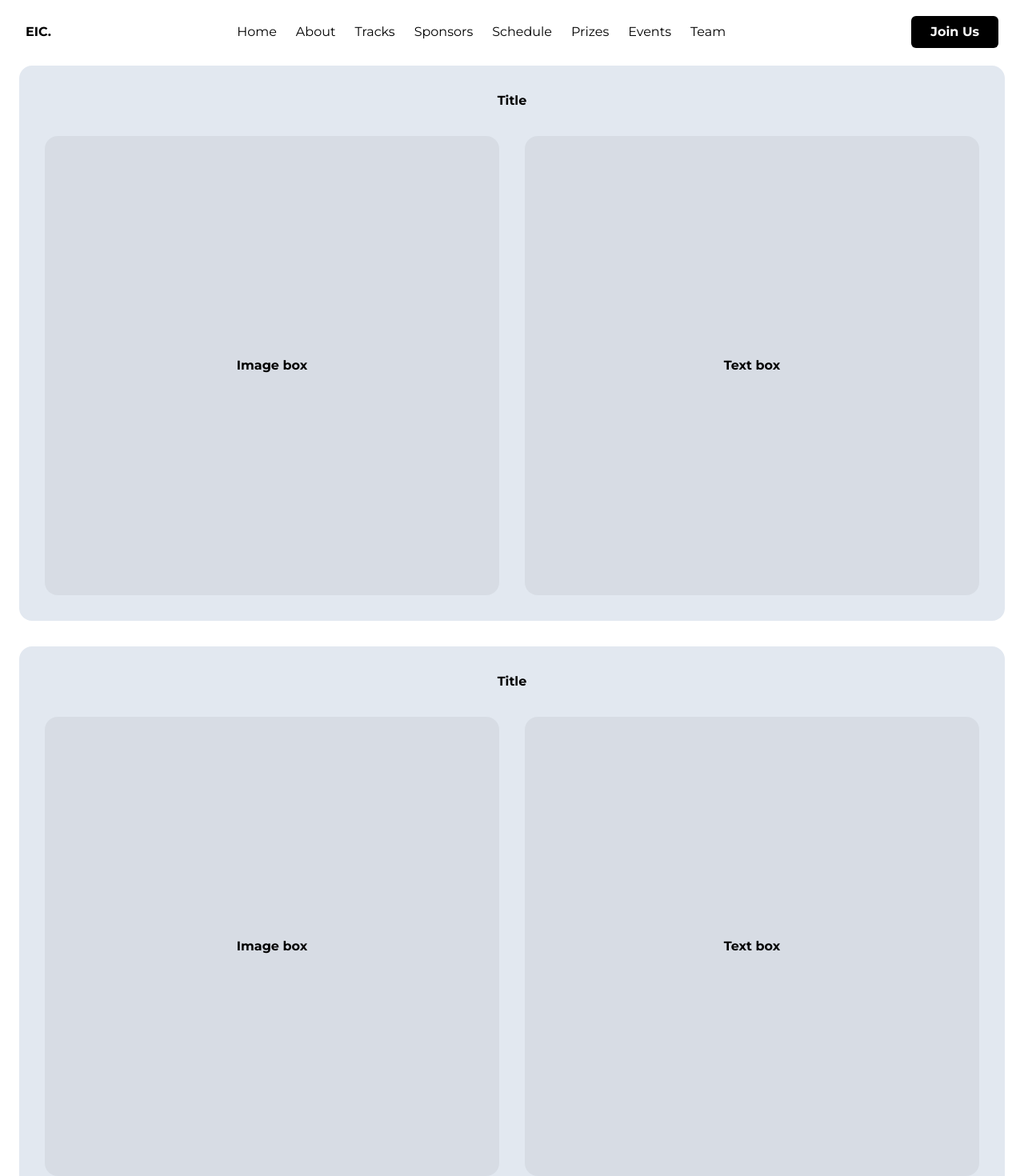
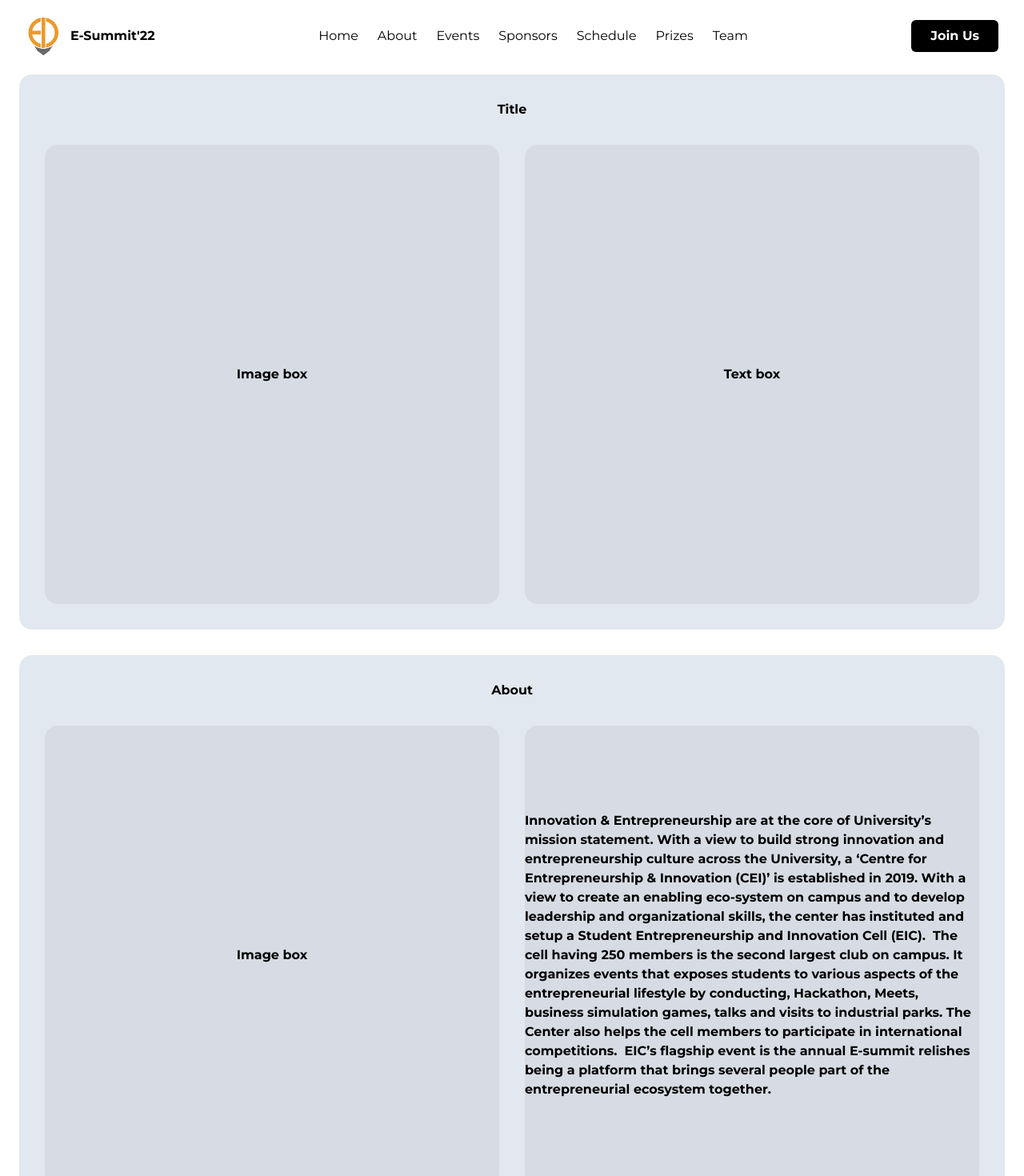
Before and after one commit to AndroBuddy/eic-site, a Vue app: page / in a window 1280 px wide. Shown: the top 1470 px of the page at 80% size. Built offline with nearby package versions, Linux system fonts and the light colour scheme.

Commit message:
Added Few Stuff

```diff
--- a/index.html
+++ b/index.html
@@ -4,7 +4,7 @@
     <meta charset="UTF-8" />
     <link rel="icon" href="/favicon.ico" />
     <meta name="viewport" content="width=device-width, initial-scale=1.0" />
-    <title>Vite App</title>
+    <title>E-Summit'22</title>
   </head>
   <body>
     <div id="app"></div>
--- a/src/App.vue
+++ b/src/App.vue
@@ -16,13 +16,18 @@ import Footer from './components/Footer.vue';
 			</div>
 		</div>
 		<div id="about" class="ctnr flex flex-col items-center p-6 lg:p-8 gap-6 lg:gap-8 w-full rounded-2xl bg-slate-200 font-bold">
-			<h1>Title</h1>
+			<h1>About</h1>
 			<div class="flex flex-col lg:flex-row justify-center items-center flex-grow w-full gap-6 lg:gap-8">
 				<div class="flex justify-center items-center bg-black/5 w-full lg:w-1/2 h-1/2 lg:h-full rounded-2xl">Image box</div>
-				<div class="flex justify-center items-center bg-black/5 w-full lg:w-1/2 h-1/2 lg:h-full rounded-2xl">Text box</div>
+				<div class="flex justify-center items-center bg-black/5 w-full lg:w-1/2 h-1/2 lg:h-full rounded-2xl">
+					Innovation & Entrepreneurship are at the core of University’s mission statement. With a view to build strong innovation and entrepreneurship culture across the University, a ‘Centre for Entrepreneurship & Innovation (CEI)’ is established in 2019. With a view to create an enabling eco-system on campus and to develop leadership and organizational skills, the center has instituted and setup a Student Entrepreneurship and Innovation Cell (EIC).
+The cell having 250 members is the second largest club on campus. It organizes events that exposes students to various aspects of the entrepreneurial lifestyle by conducting, Hackathon, Meets, business simulation games, talks and visits to industrial parks. The Center also helps the cell members to participate in international competitions.
+
+EIC’s flagship event is the annual E-summit relishes being a platform that brings several people part of the entrepreneurial ecosystem together.
+				</div>
 			</div>
 		</div>
-		<div id="tracks" class="ctnr flex flex-col items-center p-6 lg:p-8 gap-6 lg:gap-8 w-full rounded-2xl bg-slate-200 font-bold">
+		<div id="events" class="ctnr flex flex-col items-center p-6 lg:p-8 gap-6 lg:gap-8 w-full rounded-2xl bg-slate-200 font-bold">
 			<h1>Title</h1>
 			<div class="flex flex-col lg:flex-row justify-center items-center flex-grow w-full gap-6 lg:gap-8">
 				<div class="flex justify-center items-center bg-black/5 w-full lg:w-1/2 h-1/2 lg:h-full rounded-2xl">Image box</div>
@@ -50,7 +55,7 @@ import Footer from './components/Footer.vue';
 				<div class="flex justify-center items-center bg-black/5 w-full lg:w-1/2 h-1/2 lg:h-full rounded-2xl">Text box</div>
 			</div>
 		</div>
-		<div id="events" class="ctnr flex flex-col items-center p-6 lg:p-8 gap-6 lg:gap-8 w-full rounded-2xl bg-slate-200 font-bold">
+		<div id="" class="ctnr flex flex-col items-center p-6 lg:p-8 gap-6 lg:gap-8 w-full rounded-2xl bg-slate-200 font-bold">
 			<h1>Title</h1>
 			<div class="flex flex-col lg:flex-row justify-center items-center flex-grow w-full gap-6 lg:gap-8">
 				<div class="flex justify-center items-center bg-black/5 w-full lg:w-1/2 h-1/2 lg:h-full rounded-2xl">Image box</div>
--- a/src/components/Header.vue
+++ b/src/components/Header.vue
@@ -1,17 +1,17 @@
 <template>
 	<header id="header" class="flex w-full justify-between items-center px-8 py-5 z-40 sticky -top-0 border-white border-b-2 backdrop-blur transition-colors duration-500 bg-transparent" :class="{'bg-black/5': !showNavbar}">
-		<a href="/" class="font-bold">
-			<!-- <img src="../assets/enigma.svg" class="lg:w-auto w-6 select-none" /> -->
-			EIC.
+		<a href="/" class="flex items-center gap-2 font-bold">
+			<img src="../assets/logo.png" class="lg:w-12 w-6 select-none" />
+			E-Summit'22
 		</a>
 		<ul class="lg:flex hidden gap-6">
 			<li><a class="hover:underline transition ease-in-out duration-300 cursor-pointer" v-scroll-to="`#home`">Home</a></li>
 			<li><a class="hover:underline transition ease-in-out duration-300 cursor-pointer" v-scroll-to="`#about`">About</a></li>
-			<li><a class="hover:underline transition ease-in-out duration-300 cursor-pointer" v-scroll-to="`#tracks`">Tracks</a></li>
+			<li><a class="hover:underline transition ease-in-out duration-300 cursor-pointer" v-scroll-to="`#events`">Events</a></li>
+			<!-- <li><a class="hover:underline transition ease-in-out duration-300 cursor-pointer" v-scroll-to="`#tracks`">Tracks</a></li> -->
 			<li><a class="hover:underline transition ease-in-out duration-300 cursor-pointer" v-scroll-to="`#sponsors`">Sponsors</a></li>
 			<li><a class="hover:underline transition ease-in-out duration-300 cursor-pointer" v-scroll-to="`#schedule`">Schedule</a></li>
 			<li><a class="hover:underline transition ease-in-out duration-300 cursor-pointer" v-scroll-to="`#prizes`">Prizes</a></li>
-			<li><a class="hover:underline transition ease-in-out duration-300 cursor-pointer" v-scroll-to="`#events`">Events</a></li>
 			<li><a class="hover:underline transition ease-in-out duration-300 cursor-pointer" v-scroll-to="`#team`">Team</a></li>
 		</ul>
 		<button class="h-10 px-6 font-semibold rounded-md bg-black text-white hidden lg:block" type="submit">
@@ -37,11 +37,11 @@
 			<ul class="flex flex-col gap-12 text-black">
 				<li><a class="hover:underline transition ease-in-out duration-300 cursor-pointer" v-scroll-to="`#home`">Home</a></li>
 				<li><a class="hover:underline transition ease-in-out duration-300 cursor-pointer" v-scroll-to="`#about`">About</a></li>
-				<li><a class="hover:underline transition ease-in-out duration-300 cursor-pointer" v-scroll-to="`#tracks`">Tracks</a></li>
+				<li><a class="hover:underline transition ease-in-out duration-300 cursor-pointer" v-scroll-to="`#events`">Events</a></li>
+				<!--<li><a class="hover:underline transition ease-in-out duration-300 cursor-pointer" v-scroll-to="`#tracks`">Tracks</a></li>-->
 				<li><a class="hover:underline transition ease-in-out duration-300 cursor-pointer" v-scroll-to="`#sponsors`">Sponsors</a></li>
 				<li><a class="hover:underline transition ease-in-out duration-300 cursor-pointer" v-scroll-to="`#schedule`">Schedule</a></li>
 				<li><a class="hover:underline transition ease-in-out duration-300 cursor-pointer" v-scroll-to="`#prizes`">Prizes</a></li>
-				<li><a class="hover:underline transition ease-in-out duration-300 cursor-pointer" v-scroll-to="`#events`">Events</a></li>
 				<li><a class="hover:underline transition ease-in-out duration-300 cursor-pointer" v-scroll-to="`#team`">Team</a></li>
 			</ul>
 			<button class="mt-12 h-10 px-6 font-semibold rounded-md bg-black text-white" type="submit">
```
Also changed, not shown: src/assets/logo.png, 1 other file (tests, documents, lock files or other folders).
